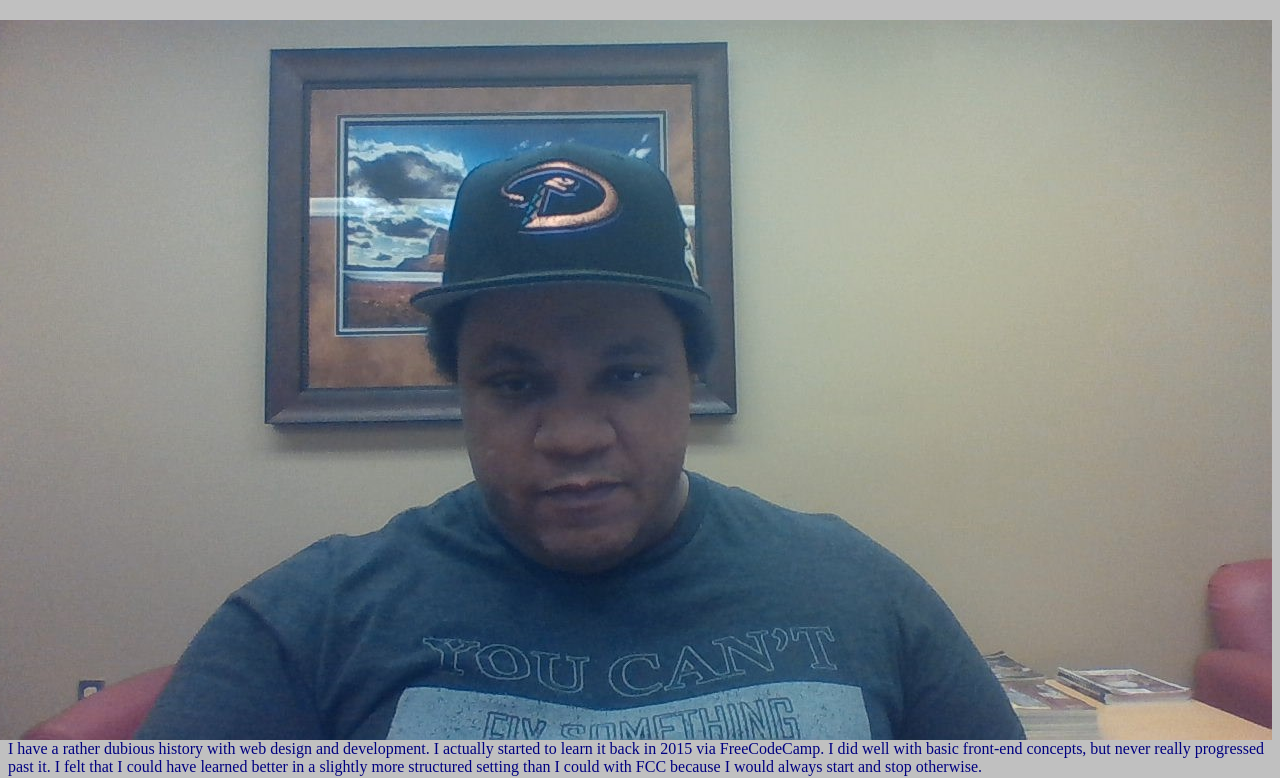
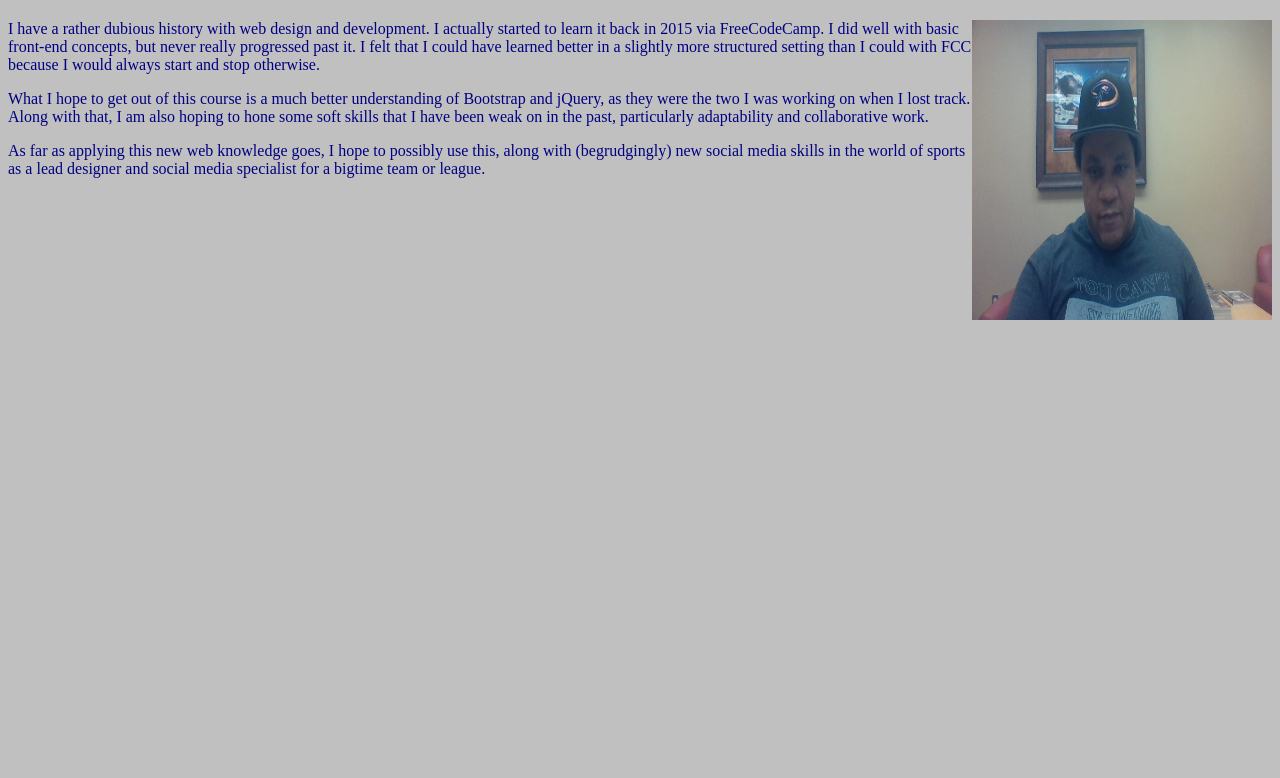
Before and after one commit to qjross/qjrtestsite2019, a plain HTML site: page index.html in a window 1280 px wide. Shown: the part 60-838 px from the top of the page. After the commit the page ends 800 px from the top, so only its background shows below. Drawn offline with Linux system fonts and the light colour scheme.

Commit message:
Update index.html

```diff
--- a/index.html
+++ b/index.html
@@ -10,8 +10,8 @@ background-color: silver;
 
 img {
 float: right;
-width: auto;
-height: auto;
+width: 300px;
+height: 300px;
 }
 
 p{
```
